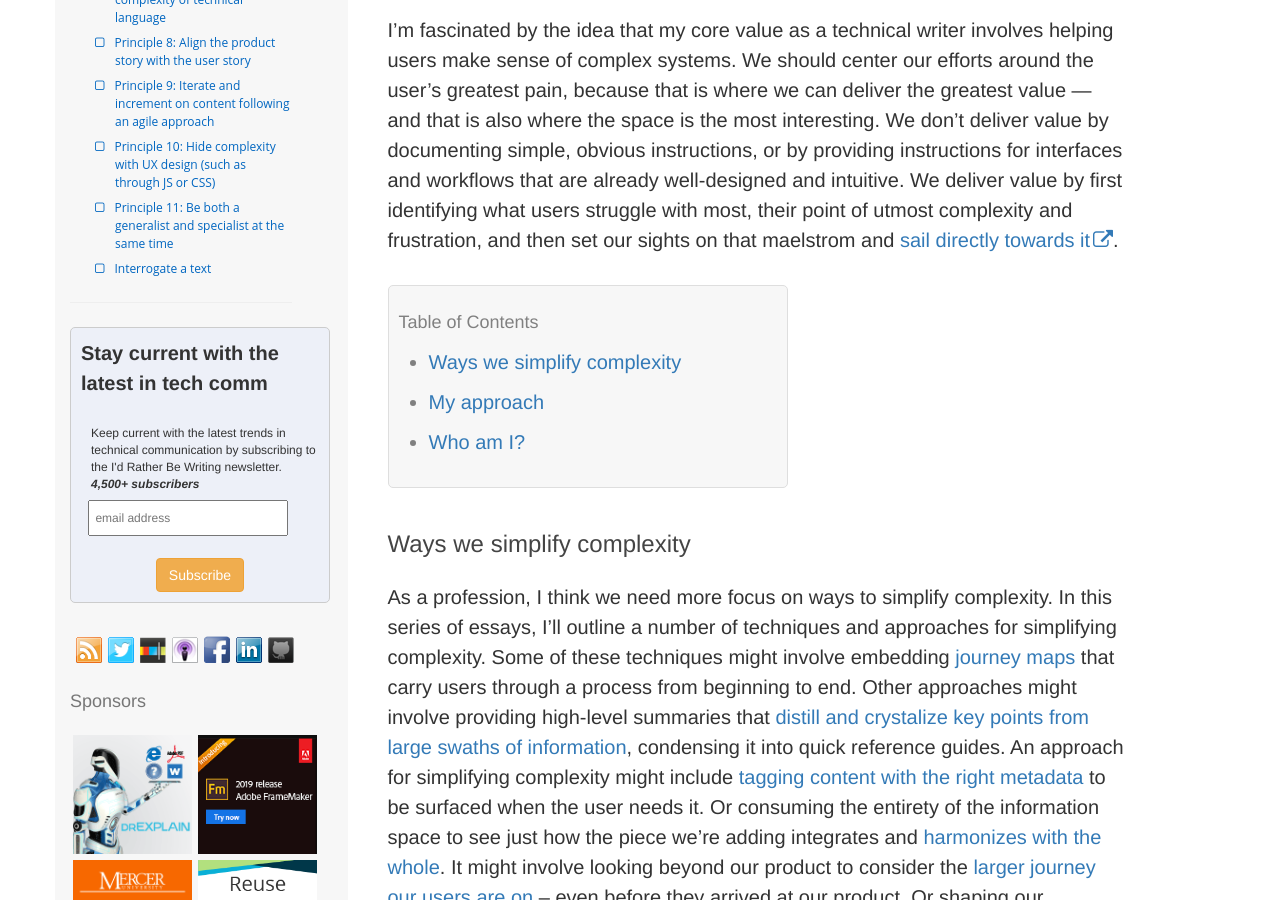
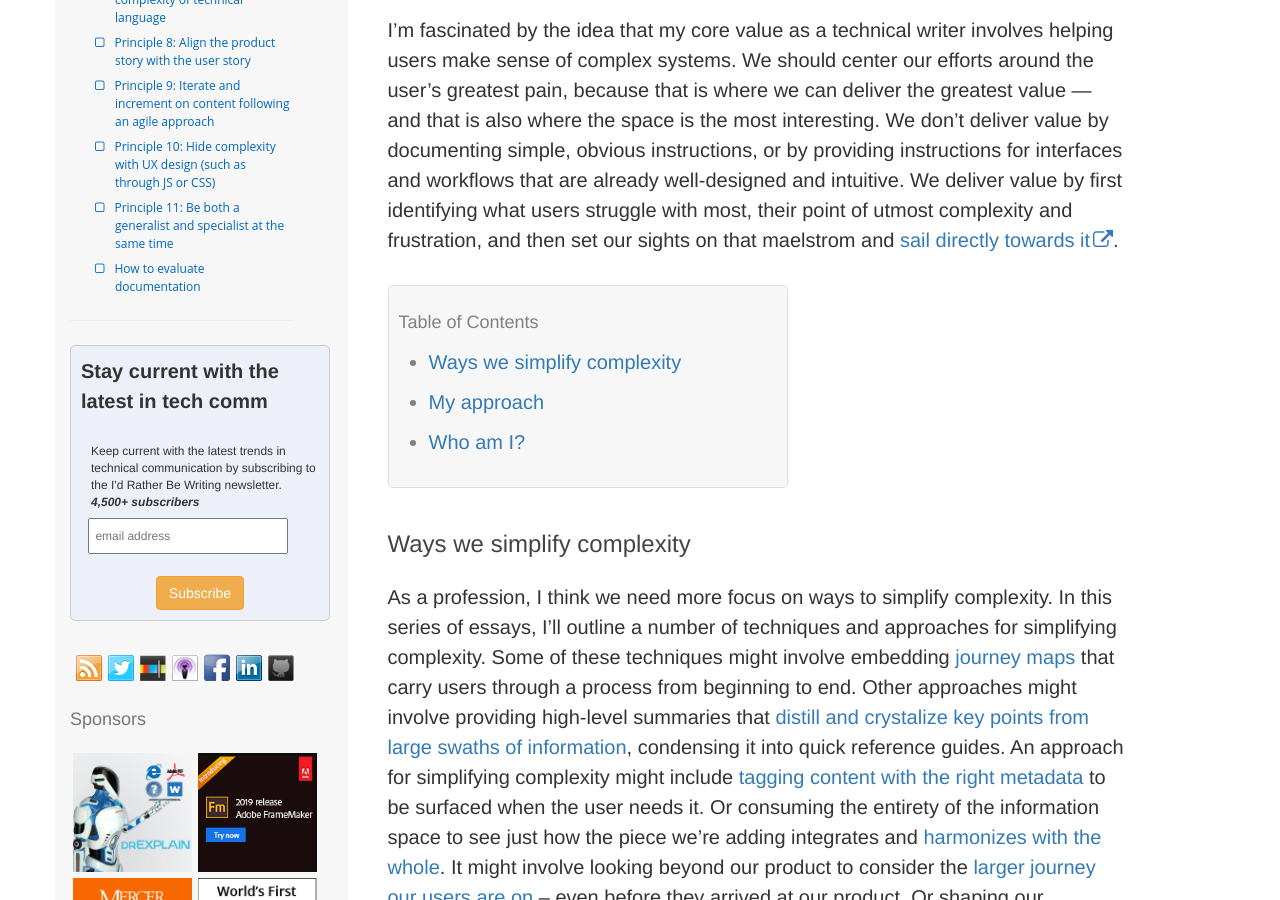
Before and after one commit to tomjoht/simplifying-complexity, a Jekyll site: the page built from _docs/index.md, in a window 1280 px wide and 900 px high, scrolled down 666 px. Built offline with Jekyll 4.4.1, drawn with Linux system fonts in a browser that asks for light colours; nearby versions of some CDN libraries; comment, search, counter and statistics services are not loaded; a style sheet for code colours, icons or effects is not loaded.

Commit message:
update easydita ad and interrogate a text title

```diff
--- a/_data/docnav.yml
+++ b/_data/docnav.yml
@@ -43,8 +43,8 @@ folders:
   - title: "Principle 11: Be both a generalist and specialist at the same time"
     jurl: /both-a-generalist-and-specialist-at-same-time.html
 
-  - title: Interrogate a text
-    jurl: /interrogate-a-text.html
+  - title: How to evaluate documentation
+    jurl: /how-to-evaluate-documentation.html
 
   # - title: "An argument for complexity rather than simplicity"
   #   jurl: /argument-for-complexity-rather-than-simplicity.html
--- a/_docs/interrogate-a-text.md
+++ b/_docs/how-to-evaluate-documentation.md
@@ -1,6 +1,8 @@
 ---
-title: Interrogate a text
-permalink: /interrogate-a-text.html
+title: How to evaluate documentation
+permalink: /how-to-evaluate-documentation.html
+redirect_from:
+- /simplifying-complexity/interrogate-a-text.html
 ---
 
 At the end of each section, I include a list of questions, relevant to that principle, that can be used to interrogate a text. I include them here in a consolidated way for convenience:
--- a/_includes/sidebar_ads.html
+++ b/_includes/sidebar_ads.html
@@ -12,7 +12,7 @@
         contents[4]='<a class="noCrossRef" href="http://www.technicallywriteit.com"><img src="{{ "/images/ads/twi.gif" | prepend: site.baseurl }}" alt="TWi" /></a>'
         contents[5]='<a class="noCrossRef" href="http://www.drexplain.com"><img src="{{ "/images/ads/drexplain.gif" | prepend: site.baseurl }}" alt="Dr. Explain - help authoring software" /></a>'
         contents[6]='<a class="noCrossRef" href="https://swagger.io/tools/swaggerhub/?utm_medium=display&utm_source=idratherbewriting&utm_campaign=irbwsponsor"><img src="{{ "/images/ads/SwaggerHub_GP_API_256x256.png" | prepend: site.baseurl }}" alt="SwaggerHub: The Platform for Designing and Documenting APIs with Swagger" /></a>'
-        contents[7]='<a class="noCrossRef" href="https://easydita.com/how-can-i-reuse-content/?utm_campaign=Reuse&utm_source=iratherbewriting&utm_medium=Banner%20Ad%20125x125"><img src="{{ "/images/ads/easydita.png" | prepend: site.baseurl }}" alt="easyDITA" /></a>'
+        contents[7]='<a class="noCrossRef" href="https://easydita.com/easydita-editor/?utm_campaign=2018%20-%20Webinar%20-%20TE2&utm_source=Idratherbewriting&utm_medium=Banner%20Ad%20125x125"><img src="{{ "/images/ads/easyditacollab.png" | prepend: site.baseurl }}" alt="easyDITA" /></a>'
         contents[8]='<a class="noCrossRef" href="http://engineering.mercer.edu/ms-tcm"><img src="{{ "/images/ads/MercerEngineering19_OnlineMasterofScienceAd-3.png" | prepend: site.baseurl }}" alt="Mercer Master of Science in Technical Communication Management (Online)" /></a>'
         contents[9]='<a class="noCrossRef" href="https://www.madcapsoftware.com/madcap-central-2018/?utm_source=IdRatherBeWriting&utm_campaign=Central2018&utm_medium=Banner"><img src="{{ "/images/ads/Central2018-125x125.png" | prepend: site.baseurl }}" alt="Madcap Central" /></a>'
         var i=0
```
Also changed, not shown: images/ads/easyditacollab.png (added).
